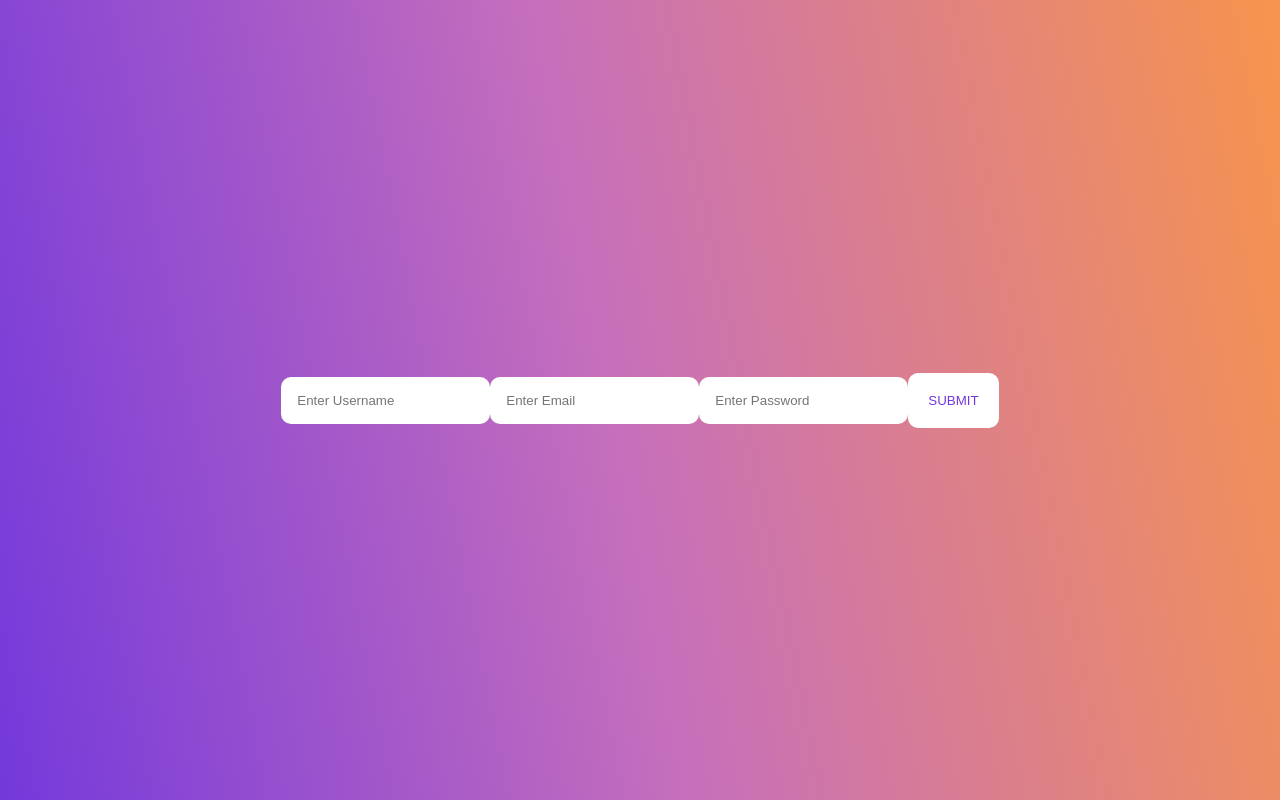
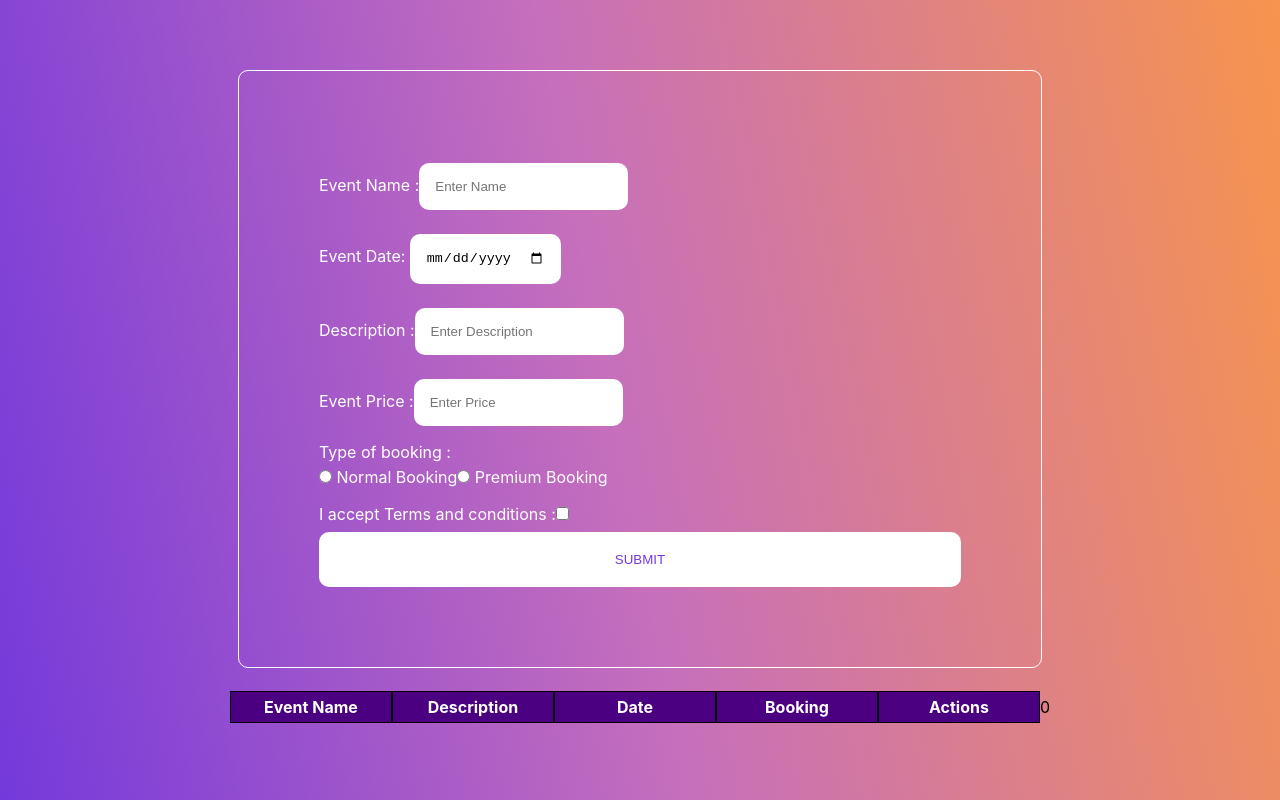
Before and after one commit to priyahandekar/login-registration, a React (Create React App) app: page /events/1 in a window 1280 px wide. Built offline with nearby package versions, Linux system fonts and the light colour scheme.

Commit message:
event table creation

```diff
--- a/src/App.css
+++ b/src/App.css
@@ -49,6 +49,30 @@ button {
 	text-decoration: underline;
 }
 
+.edit,
+.delete {
+	padding: 10px;
+	margin: 5px;
+}
+
+table {
+	border-collapse: separate;
+	border-spacing: 0 15px;
+}
+
+th {
+	background-color: indigo;
+	color: white;
+}
+
+th,
+td {
+	width: 150px;
+	text-align: center;
+	border: 1px solid black;
+	padding: 5px;
+}
+
 @media screen and (min-width: 600px) {
 	.auth-form-container {
 		padding: 5rem;
--- /dev/null
+++ b/src/components/Event.js
@@ -0,0 +1,43 @@
+import React, { useState } from "react";
+import { useDispatch } from "react-redux";
+import InputField from "../microComponents/InputField";
+import { updateEvent, deleteEvent } from "../slices/eventSlice";
+import { validateEmail, validatePassword } from "../utils/common";
+import { events } from "../constants/events";
+
+const Event = ({ key, eventDetails, handleEdit }) => {
+	const dispatch = useDispatch();
+	const handleDelete = (id) => {
+		dispatch(deleteEvent(id));
+	};
+	const submitRegistration = (eventDetails) => {
+		handleEdit(eventDetails);
+	};
+
+	return (
+		<>
+			<tr key={key}>
+				<td>{eventDetails.eventName}</td>
+				<td>{eventDetails.description}</td>
+				<td>{eventDetails.eventDate}</td>
+				<td>{eventDetails.bookingType}</td>
+				<td>
+					<button
+						className="edit"
+						onClick={() => submitRegistration(eventDetails)}
+					>
+						EDIT
+					</button>
+					<button
+						className="delete"
+						onClick={() => handleDelete(eventDetails.id)}
+					>
+						DELETE
+					</button>
+				</td>
+			</tr>
+		</>
+	);
+};
+
+export default Event;
--- a/src/components/EventForm.js
+++ b/src/components/EventForm.js
@@ -4,15 +4,18 @@ import { addEvent } from "../slices/eventSlice";
 import { useDispatch } from "react-redux";
 import { validateEmail, validatePassword } from "../utils/common";
 
-const EventForm = ({ type = "add", event, visible }) => {
+const EventForm = ({ type = "add", eventDetails = {}, visible }) => {
+	const { eventName = "", description = "" } = eventDetails;
+	console.log("eventform", eventName, description, eventDetails);
+
 	const dispatch = useDispatch();
 	const [inputFields, setInputFields] = useState({
-		eventName: "",
-		description: "",
-		eventDate: "",
-		bookingType: "",
-		acceptConditions: false,
-		price: "",
+		eventName: eventName || "",
+		description: description || "",
+		eventDate: eventDetails?.eventDate || "",
+		bookingType: eventDetails?.bookingType || "",
+		acceptConditions: eventDetails?.acceptConditions || false,
+		price: eventDetails?.price || "",
 	});
 
 	const submitEvent = (e) => {
@@ -37,16 +40,18 @@ const EventForm = ({ type = "add", event, visible }) => {
 						<InputField
 							type="text"
 							placeholder="Enter Name"
+							defaultValue={inputFields.eventName}
 							onChange={(e) => handleChange(e.target.value, "eventName")}
 						/>
 					</label>
 				</>
 				<>
 					<label>
-						Date:
+						Event Date:{" "}
 						<InputField
 							type="date"
 							placeholder="Select Date"
+							defaultValue={inputFields.eventDate}
 							onChange={(e) => handleChange(e.target.value, "eventDate")}
 						/>
 					</label>
@@ -57,6 +62,7 @@ const EventForm = ({ type = "add", event, visible }) => {
 						<InputField
 							type="text"
 							placeholder="Enter Description"
+							defaultValue={inputFields.description}
 							onChange={(e) => handleChange(e.target.value, "description")}
 						/>
 					</label>
@@ -67,6 +73,7 @@ const EventForm = ({ type = "add", event, visible }) => {
 						<InputField
 							type="number"
 							placeholder="Enter Price"
+							defaultValue={inputFields.price}
 							onChange={(e) => handleChange(e.target.value, "price")}
 						/>
 					</label>
@@ -80,10 +87,20 @@ const EventForm = ({ type = "add", event, visible }) => {
 								handleChange(e.target.value, "bookingType");
 							}}
 						>
-							<input type="radio" value="normal" name="booking" /> Normal
-							Booking
-							<input type="radio" value="premium" name="booking" /> Premium
-							Booking
+							<input
+								type="radio"
+								value="normal"
+								name="booking"
+								checked={inputFields.bookingType === "normal"}
+							/>{" "}
+							Normal Booking
+							<input
+								type="radio"
+								value="premium"
+								name="booking"
+								checked={inputFields.bookingType === "premium"}
+							/>{" "}
+							Premium Booking
 						</div>
 					</label>
 				</>
--- a/src/components/EventList.js
+++ b/src/components/EventList.js
@@ -1,40 +1,47 @@
 import React, { useState } from "react";
+import { useParams } from "react-router-dom";
+import { useSelector } from "react-redux";
 import InputField from "../microComponents/InputField";
-import { updateEvent, deleteEvent } from "../slices/eventSlice";
+
 import { validateEmail, validatePassword } from "../utils/common";
+import Event from "./Event";
+import EventForm from "./EventForm";
 
 const EventList = () => {
-	const [inputFields, setInputFields] = useState({
-		email: "",
-		password: "",
-		username: "",
-	});
-	const submitRegistration = () => {};
-
-	const handleInput = (field, value) => {
-		setInputFields({ ...inputFields, [field]: value });
+	const { id } = useParams();
+	console.log(id, "id is here");
+	const [updateModalOpen, setUpdateModalOpen] = useState(false);
+	const [eventDetails, setEvent] = useState({});
+	const events = useSelector((state) => state.event.eventList);
+	const eventList = events?.filter((item) => item.userId === id);
+	const handleEdit = (eventInfo) => {
+		console.log(eventInfo, "edit event");
+		setEvent(eventInfo);
+		setUpdateModalOpen(true);
 	};
-
 	return (
 		<div>
-			<form onSubmit={() => submitRegistration()}>
-				<InputField
-					type="text"
-					placeholder="Enter Username"
-					onChange={(e) => handleInput(e.target.value, "username")}
-				/>
-				<InputField
-					type="email"
-					placeholder="Enter Email"
-					onChange={(e) => handleInput(e.target.value, "email")}
-				/>
-				<InputField
-					type="password"
-					placeholder="Enter Password"
-					onChange={(e) => handleInput(e.target.value, "password")}
-				/>
-				<button type="submit">SUBMIT</button>
-			</form>
+			<EventForm
+				eventDetails={eventDetails}
+				type="edit"
+				visible={updateModalOpen}
+			/>
+			<table>
+				<th>Event Name</th>
+				<th>Description</th>
+				<th>Date</th>
+				<th>Booking</th>
+				<th>Actions</th>
+				{eventList &&
+					eventList.length &&
+					eventList.map((event) => (
+						<Event
+							key={event.id}
+							eventDetails={event}
+							handleEdit={handleEdit}
+						/>
+					))}
+			</table>
 		</div>
 	);
 };
--- a/src/constants/events.js
+++ b/src/constants/events.js
@@ -1 +1,54 @@
-export const events = [{}];
+import { v4 as uuidv4 } from "uuid";
+
+export const events = [
+	{
+		eventName: "Dance1",
+		description: "exercise1",
+		eventDate: "2023-03-12",
+		bookingType: "premium",
+		acceptConditions: true,
+		price: "23",
+		id: uuidv4(),
+		userId: "ee84579b-b450-4762-a6fa-68a6c441e78",
+	},
+	{
+		eventName: "Dance",
+		description: "exercise",
+		eventDate: "2023-03-12",
+		bookingType: "premium",
+		acceptConditions: true,
+		price: "23",
+		id: uuidv4(),
+		userId: "ee84579b-b450-4762-a6fa-68a6c441e748",
+	},
+	{
+		eventName: "Dance",
+		description: "exercise",
+		eventDate: "2023-03-12",
+		bookingType: "premium",
+		acceptConditions: true,
+		price: "23",
+		id: uuidv4(),
+		userId: "ee84579b-b450-4762-a6fa-68a6c441e748",
+	},
+	{
+		eventName: "Dance",
+		description: "exercise",
+		eventDate: "2023-03-12",
+		bookingType: "premium",
+		acceptConditions: true,
+		price: "23",
+		id: uuidv4(),
+		userId: "ee84579b-b450-4762-a6fa-68a6c441e748",
+	},
+	{
+		eventName: "Dance",
+		description: "exercise",
+		eventDate: "2023-03-12",
+		bookingType: "premium",
+		acceptConditions: true,
+		price: "23",
+		id: uuidv4(),
+		userId: "ee84579b-b450-4762-a6fa-68a6c441e748",
+	},
+];
--- a/src/microComponents/InputField.js
+++ b/src/microComponents/InputField.js
@@ -1,7 +1,13 @@
-const InputField = ({ type = "text", onChange, placeholder }) => {
+const InputField = ({ type = "text", onChange, placeholder, defaultValue }) => {
+	console.log(defaultValue, "defaultValue");
 	return (
 		<>
-			<input type={type} placeholder={placeholder} onChange={onChange} />
+			<input
+				type={type}
+				placeholder={placeholder}
+				onChange={onChange}
+				defaultValue={defaultValue}
+			/>
 		</>
 	);
 };
--- a/src/slices/eventSlice.js
+++ b/src/slices/eventSlice.js
@@ -1,19 +1,21 @@
 import { createSlice } from "@reduxjs/toolkit";
+import { events } from "../constants/events";
 
 const getInitialEvents = () => {
-	// getting todo list
-	const localTodoList = window.localStorage.getItem("eventList");
-	// if todo list is not empty
-	if (localTodoList) {
-		return JSON.parse(localTodoList);
+	// window.localStorage.clear();
+	// getting event list
+	const localEventList = window.localStorage.getItem("eventList");
+	// if event list is not empty
+	if (localEventList) {
+		return JSON.parse(localEventList);
 	}
-	window.localStorage.setItem("eventList", []);
+	window.localStorage.setItem("eventList", JSON.stringify(events));
 	return [];
 };
 
 const initialValue = {
 	filterStatus: "all",
-	eventList: [],
+	eventList: getInitialEvents(),
 };
 
 export const eventSlice = createSlice({
@@ -45,10 +47,10 @@ export const eventSlice = createSlice({
 			const eventList = window.localStorage.getItem("eventList");
 			if (eventList) {
 				const todoListArr = JSON.parse(eventList);
-				todoListArr.forEach((todo) => {
-					if (todo.id === action.payload.id) {
-						todo.status = action.payload.status;
-						todo.title = action.payload.title;
+				todoListArr.forEach((event) => {
+					if (event.id === action.payload.id) {
+						event.status = action.payload.status;
+						event.title = action.payload.title;
 					}
 				});
 				window.localStorage.setItem("eventList", JSON.stringify(todoListArr));
@@ -56,16 +58,17 @@ export const eventSlice = createSlice({
 			}
 		},
 		deleteEvent: (state, action) => {
+			console.log(action.payload, "delete");
 			const eventList = window.localStorage.getItem("eventList");
 			if (eventList) {
-				const todoListArr = JSON.parse(eventList);
-				todoListArr.forEach((todo, index) => {
-					if (todo.id === action.payload) {
-						todoListArr.splice(index, 1);
+				const eventListArr = JSON.parse(eventList);
+				eventListArr.forEach((event, index) => {
+					if (event.id === action.payload) {
+						eventListArr.splice(index, 1);
 					}
 				});
-				window.localStorage.setItem("eventList", JSON.stringify(todoListArr));
-				state.eventList = todoListArr;
+				window.localStorage.setItem("eventList", JSON.stringify(eventListArr));
+				state.eventList = eventListArr;
 			}
 		},
 		updateFilterStatus: (state, action) => {
--- a/src/store.js
+++ b/src/store.js
@@ -4,7 +4,7 @@ import loginRegistrationReducer from "./slices/loginRegistrationSlice";
 
 const store = configureStore({
 	reducer: {
-		events: eventReducer,
+		event: eventReducer,
 		loginRegistration: loginRegistrationReducer,
 	},
 });
```
Also changed, not shown: src/components/Login.js (+25 -9 lines), src/slices/loginRegistrationSlice.js (+8 -9 lines).
